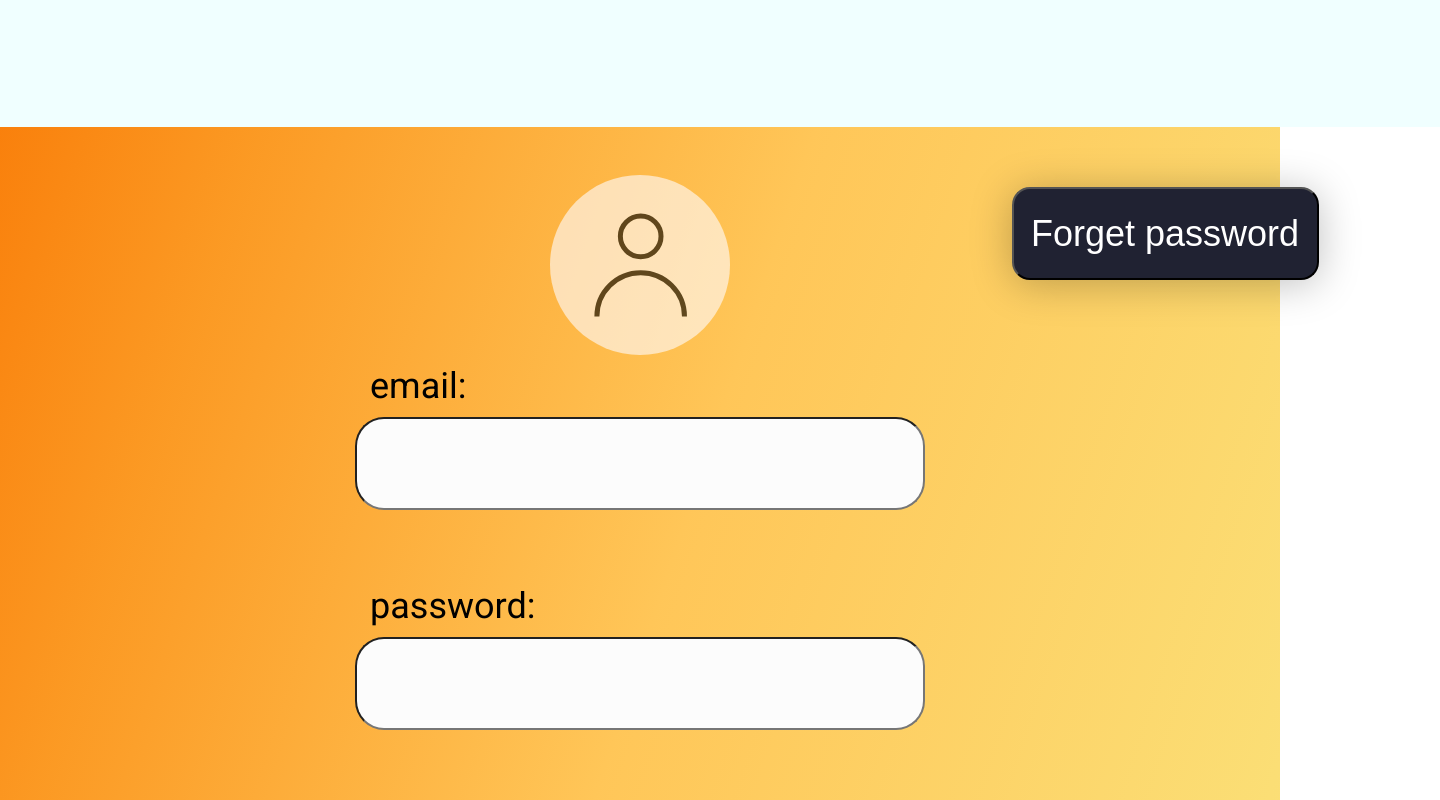
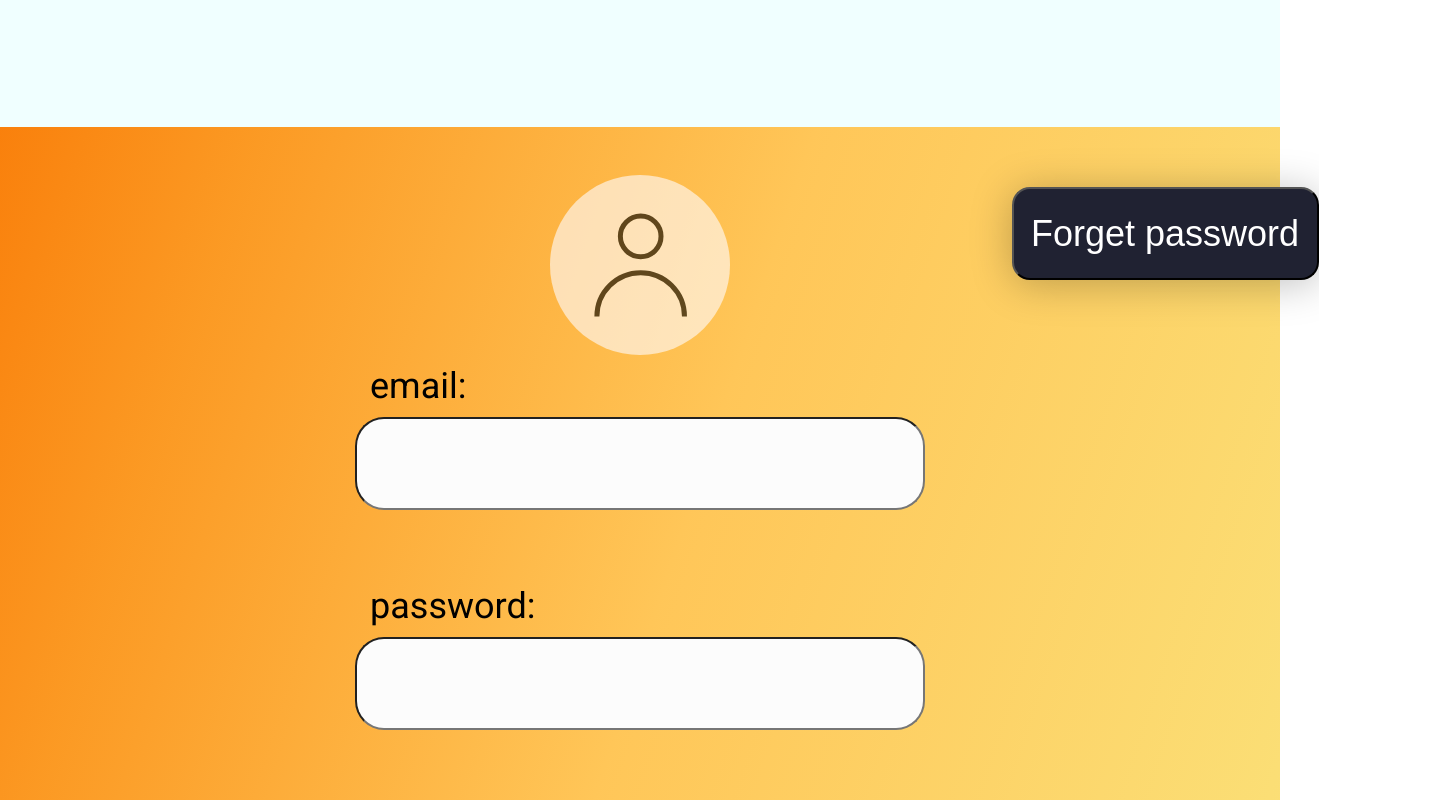
Before and after one commit to KramKarisha/play-board, a React (Create React App) app: page /Login in a window 1280 px wide. Shown: the top 800 px of the page, 1440 px wide, since content can reach past the window. Built offline with nearby package versions, Linux system fonts and the light colour scheme.

Commit message:
fixed css

```diff
--- a/src/components/layout/layout.module.css
+++ b/src/components/layout/layout.module.css
@@ -2,7 +2,7 @@
   width: 1447px;
 }
 .topBar {
-  width: 1440px;
+  width: 100%;
   height: 127px;
   background-color: azure;
 }
```
